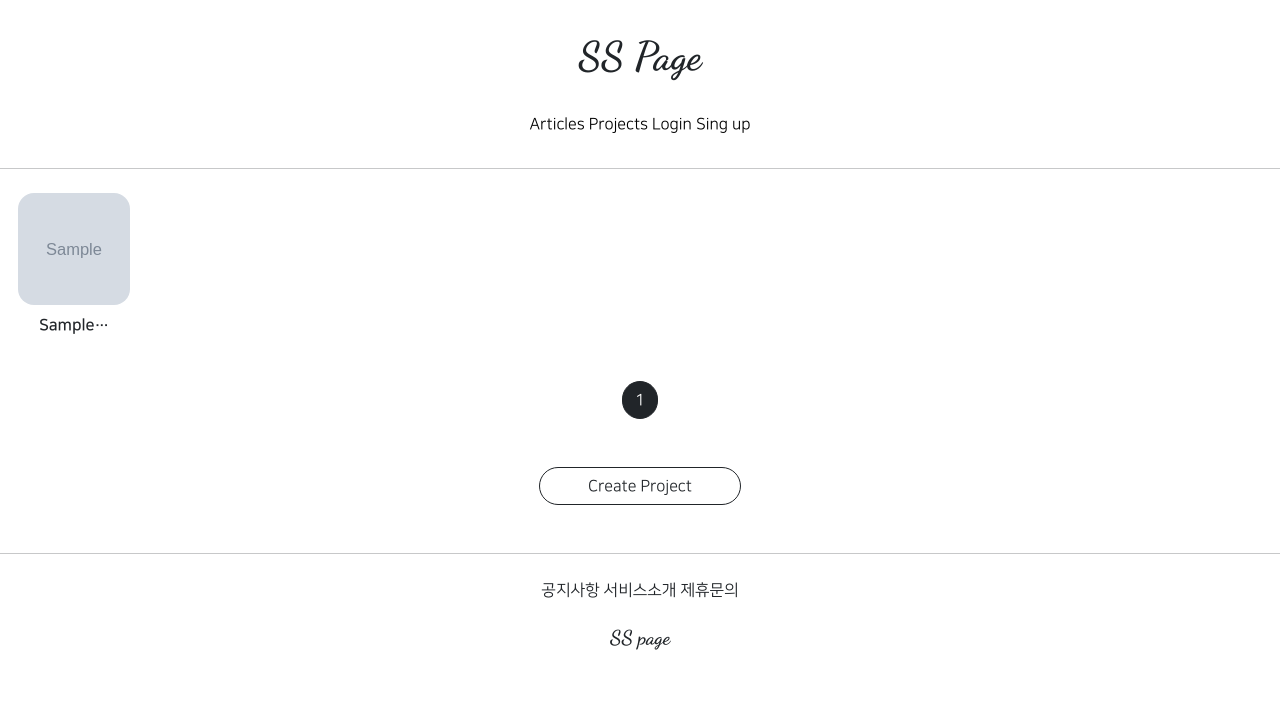
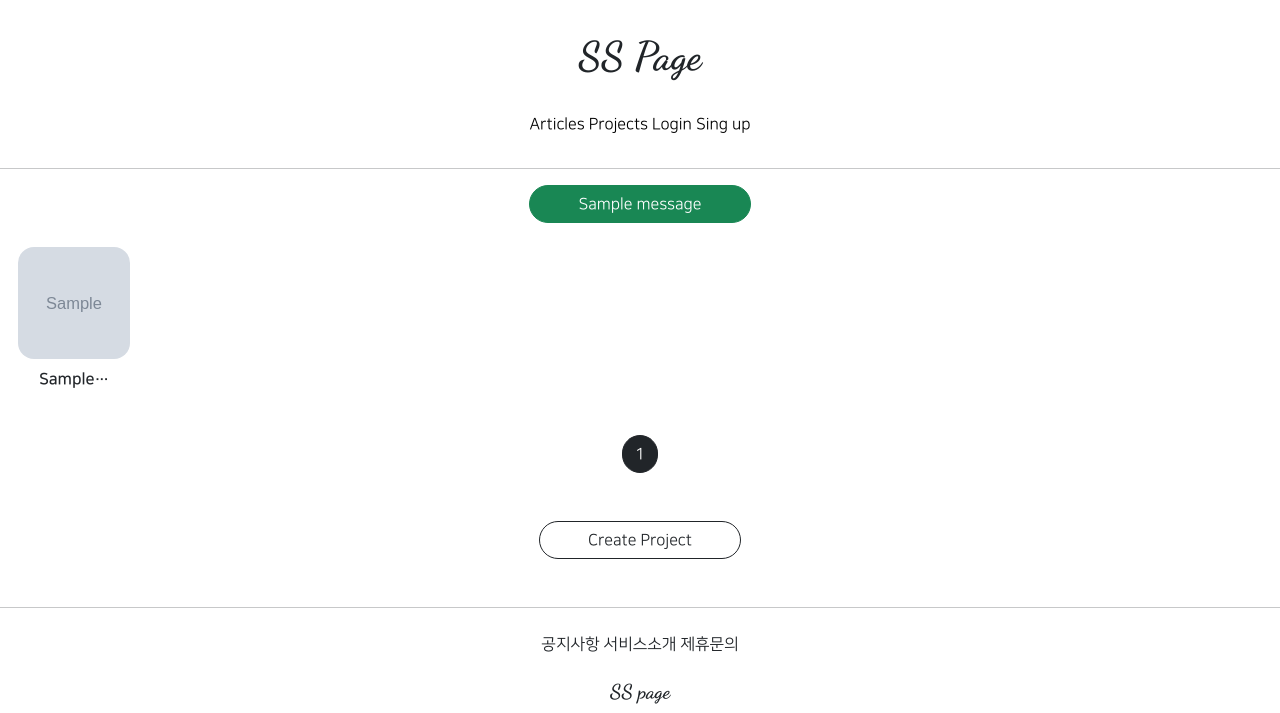
Before and after one commit to NOESYU/self_django, a Django app: page /project/list/ in a window 1280 px wide. Shown: the top 713 px of the page. Run offline with Django 3.2, Linux system fonts and the light colour scheme; tables that the repository leaves empty hold one stand-in row (values such as "Sample post"); grey boxes marked "Sample" are stand-in pictures; one stand-in notice (Sample message) is shown; parts of the project's set-up code (start-up, migrations or seed data) failed here and were passed over.

Commit message:
210824 self commit 5

```diff
--- a/likeapp/views.py
+++ b/likeapp/views.py
@@ -1,3 +1,4 @@
+from django.contrib import messages
 from django.http import HttpResponseRedirect
 from django.shortcuts import render
 
@@ -18,6 +19,7 @@ class LikeArticleView(RedirectView):
                                                 article=article)
 
         if like_record.exists():
+            messages.add_message(request, messages.ERROR, '좋아요는 한번만 가능합니다.')
             return HttpResponseRedirect(reverse('articleapp:detail',
                                                 kwargs={'pk':kwargs['article_pk']}))
 
@@ -25,7 +27,7 @@ class LikeArticleView(RedirectView):
             LikeRecord(user=user, article=article).save()
             article.like += 1
             article.save()
-
+            messages.add_message(request, messages.SUCCESS, '좋아요가 반영되었습니다.')
         return super().get(request, *args, **kwargs)
 
     def get_redirect_url(self, *args, **kwargs):
--- a/templates/Base.html
+++ b/templates/Base.html
@@ -4,6 +4,15 @@
 <body style="font-family: NanumSquareR">
     {% include 'header.html' %}
     <hr>
+
+    {% for message in messages %}
+        <div class="text-center">
+            <div class="btn btn-success rounded-pill px-5">
+                {{ message }}
+            </div>
+        </div>
+    {% endfor %}
+
     {% block content %}
     {% endblock %}
     <hr>
```
